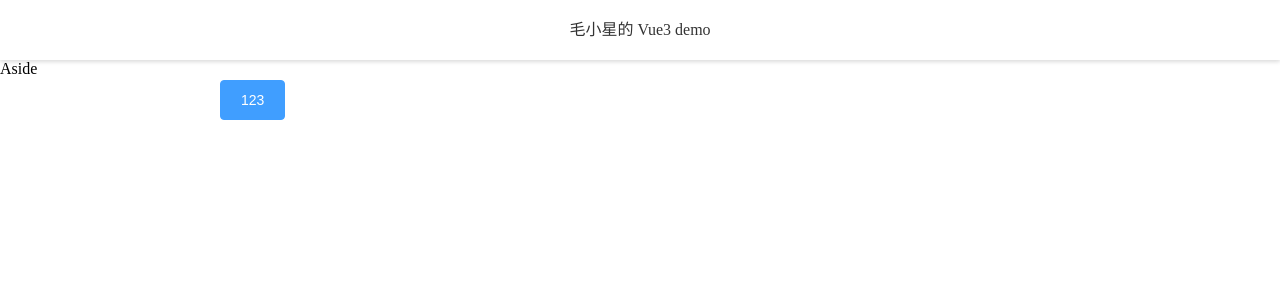
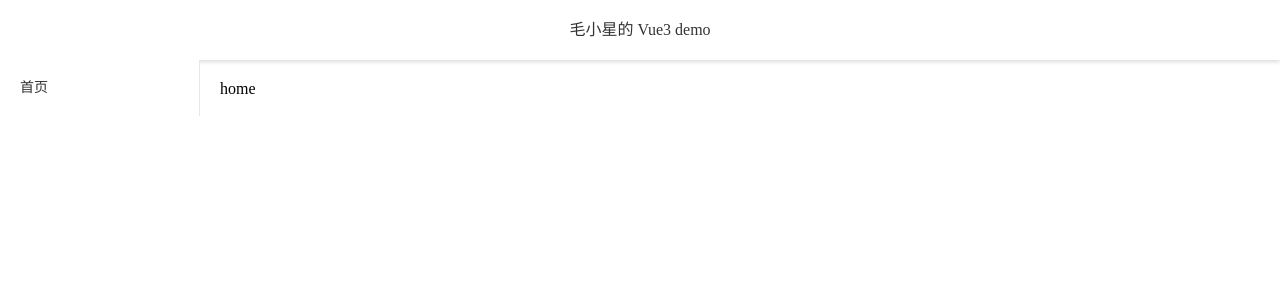
Before and after one commit to maoxiaoxing/vue3-study, a Vue app: page / in a window 1280 px wide. Shown: the top 300 px of the page. Built offline with nearby package versions, Linux system fonts and the light colour scheme.

Commit message:
增加菜单组件

```diff
--- a/src/components/Layout.vue
+++ b/src/components/Layout.vue
@@ -4,18 +4,32 @@
       毛小星的 Vue3 demo
     </el-header>
     <el-container>
-      <el-aside width="200px">Aside</el-aside>
+      <el-aside width="200px">
+        <Menu
+          :menus="routeStates"
+        ></Menu>
+      </el-aside>
       <el-main>
-        <el-button type="primary">123</el-button>
+        <router-view></router-view>
       </el-main>
     </el-container>
   </el-container>
 </template>
 
 <script>
+import { reactive } from 'vue'
+import Menu from '@/components/Menu/Menu.vue'
+import { routes } from '@/router'
+
 export default {
+  components: {
+    Menu
+  },
   setup() {
-
+    const routeStates = reactive(routes)
+    return {
+      routeStates,
+    }
   }
 }
 </script>
--- a/src/components/Menu/Menu.vue
+++ b/src/components/Menu/Menu.vue
@@ -1,22 +1,57 @@
 <template>
   <div>
     <el-menu
-      default-active=""
+      :default-active="activeIndex"
     >
+      <template v-for="item in menus">
+        <template v-if="item.children && item.children.length > 0">
+          <sub-menus
+            :key="item.name"
+            :menu="item"
+          ></sub-menus>
+        </template>
 
+        <template v-else>
+          <el-menu-item
+            :key="item.name"
+            :title="item.title"
+            :index="item.name"
+            :icon="item.icon || 'user'"
+            :href="item.path"
+            @click="menuClick"
+          >
+            {{ item.title }}
+          </el-menu-item>
+        </template>
+      </template>
     </el-menu>
   </div>
 </template>
 
 <script>
-import SubMenu from '@/components/Menu/SubMenu';
+import SubMenus from '@/components/Menu/SubMenu';
 
 export default {
   components: {
-    SubMenu,
+    SubMenus,
+  },
+  props: {
+    menus: {
+      require: true
+    }
+  },
+  data() {
+    return {
+      activeIndex: 'home'
+    }
   },
   setup() {
-
+    const menuClick = (route) => {
+      console.log(route, 'route')
+    }
+    return {
+      menuClick
+    }
   }
 }
 </script>
--- a/src/components/Menu/SubMenu.vue
+++ b/src/components/Menu/SubMenu.vue
@@ -2,7 +2,7 @@
   <div>
     <el-submenu
       :title="menu.title"
-      :index="menu.id"
+      :index="menu.name"
     >
       <template
         v-for="subItem in menu.children"
@@ -10,13 +10,13 @@
         <sub-menus
           v-if="subItem.children && subItem.children.length > 0"
           :menu="subItem"
-          :key="subItem.id"
+          :key="subItem.name"
         />
 
         <el-menu-item
           v-else
-          :index="subItem.id"
-          :key="subItem.id"
+          :index="subItem.path"
+          :key="subItem.name"
         >
           {{ subItem.title }}
         </el-menu-item>
@@ -32,19 +32,19 @@ export default {
   props: {
     menu: {
       require: true,
-      default() {
-        return {
-          title: '默认导航',
-          id: Math.floor(Math.random() * 10000),
-          icon: 'user',
-          children: [
-            {
-              title: '默认子导航',
-              id: Math.floor(Math.random() * 10000)
-            }
-          ]
-        }
-      }
+      // default() {
+      //   return {
+      //     title: '默认导航',
+      //     id: Math.floor(Math.random() * 10000),
+      //     icon: 'user',
+      //     children: [
+      //       {
+      //         title: '默认子导航',
+      //         id: Math.floor(Math.random() * 10000)
+      //       }
+      //     ]
+      //   }
+      // }
     }
   }
 }
--- a/src/router/index.js
+++ b/src/router/index.js
@@ -1,8 +1,13 @@
 import { createRouter, createWebHashHistory } from 'vue-router'
 import Home from '../pages/home/home.vue'
 
-const routes = [
-  { path: '/', component: Home },
+export const routes = [
+  {
+    path: '/',
+    name: 'Home',
+    title: '首页',
+    component: Home
+  },
 ]
 
 const router = createRouter({
```
